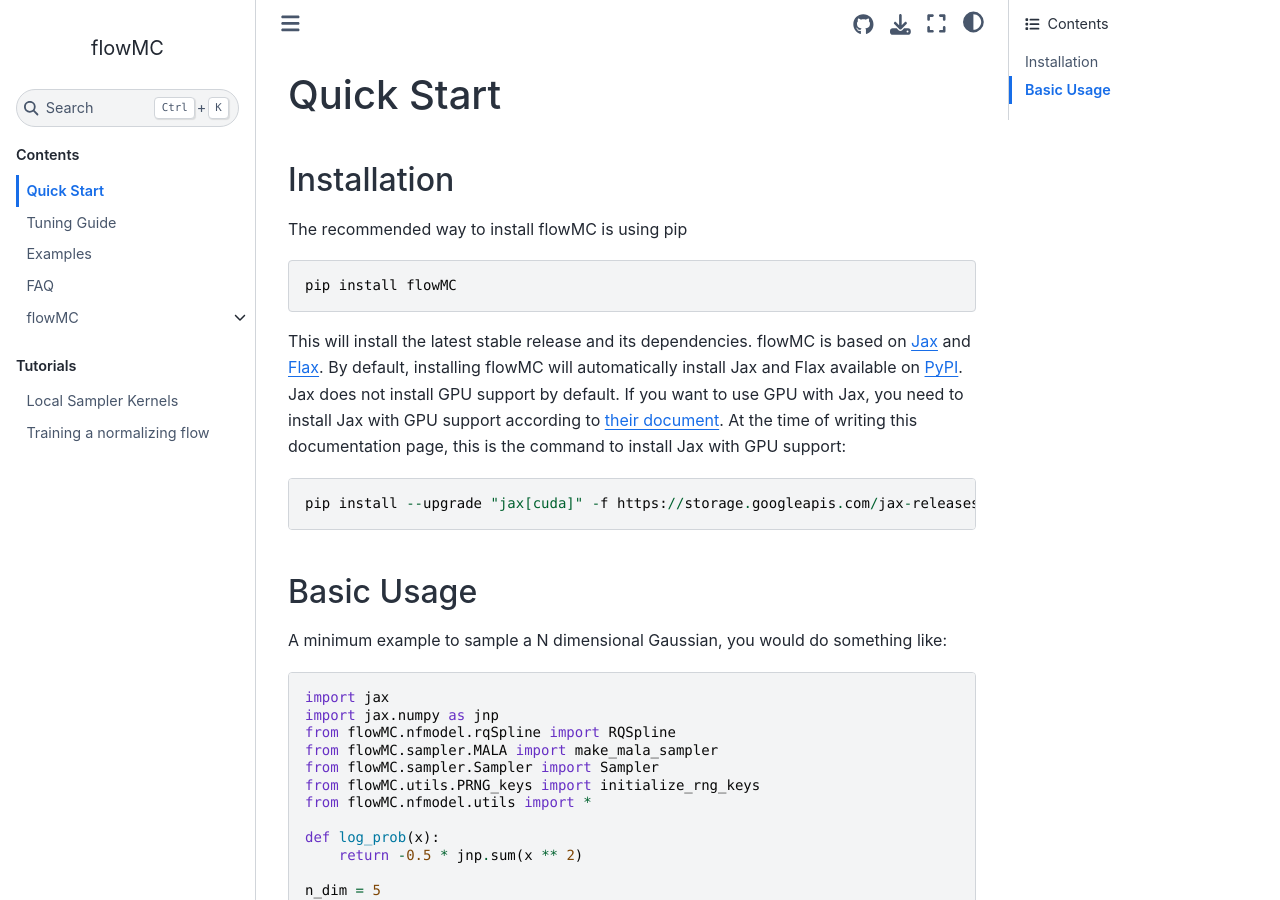
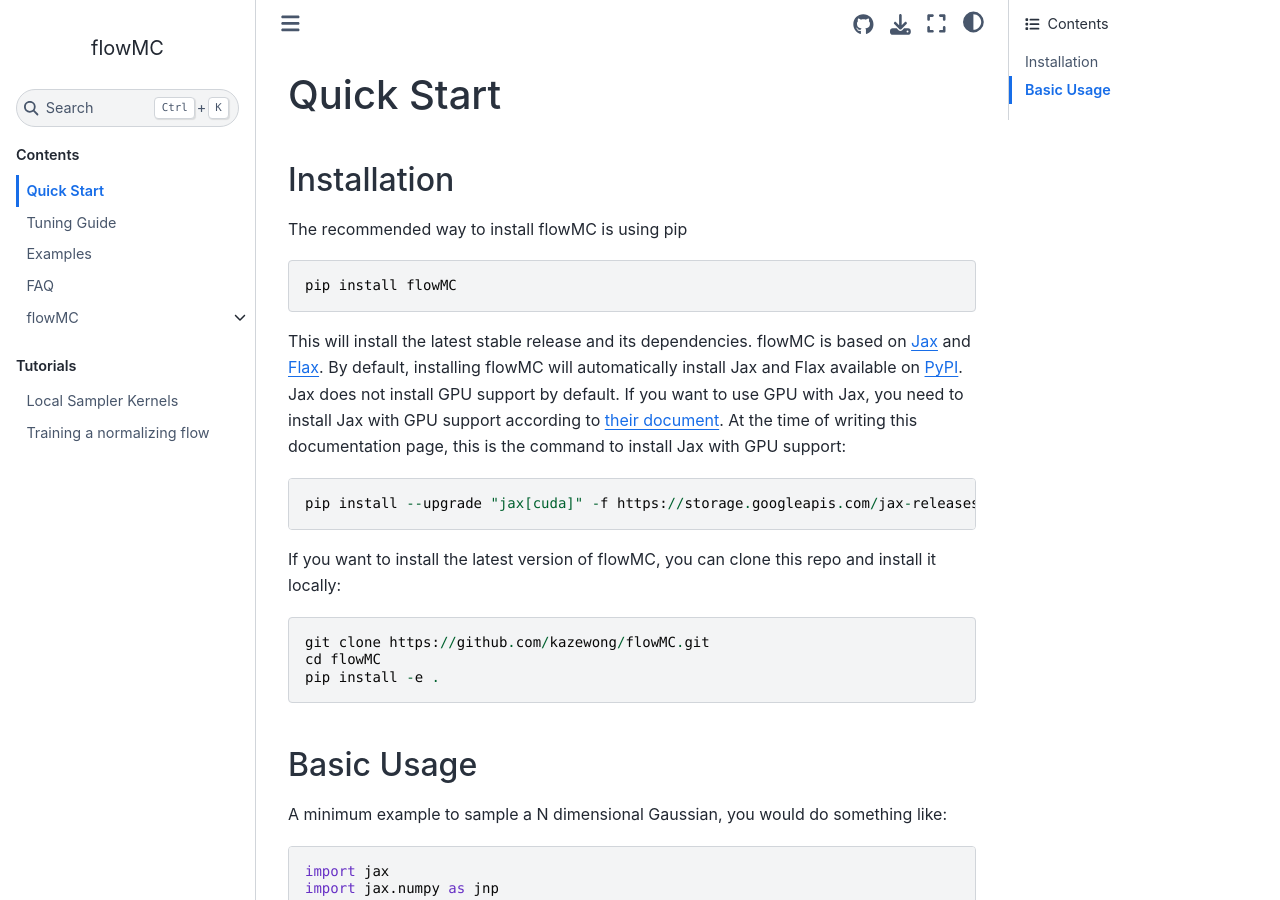
Before and after one commit to kazewong/flowMC, a Sphinx documentation site: the page built from docs/source/quickstart.rst, in a window 1280 px wide and 900 px high. Built offline with Sphinx 7.4.7 and the Sphinx Book theme 1.1.4, drawn with Linux system fonts in a browser that asks for light colours; pages that are not in the unit, such as notebooks, are missing from menus.

Commit message:
update installation guide in readme and quickstart

```diff
--- a/docs/source/quickstart.rst
+++ b/docs/source/quickstart.rst
@@ -23,6 +23,14 @@
 
     pip install --upgrade "jax[cuda]" -f https://storage.googleapis.com/jax-releases/jax_cuda_releases.html
 
+
+If you want to install the latest version of flowMC, you can clone this repo and install it locally:
+
+.. code-block::
+
+    git clone https://github.com/kazewong/flowMC.git
+    cd flowMC
+    pip install -e .
 
 Basic Usage
 -----------
```
Also changed, not shown: README.md (+19 -0 lines).
